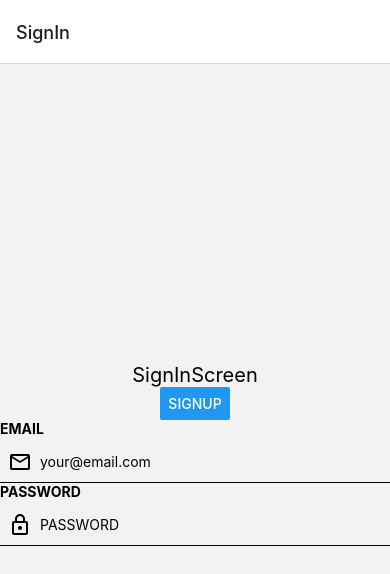
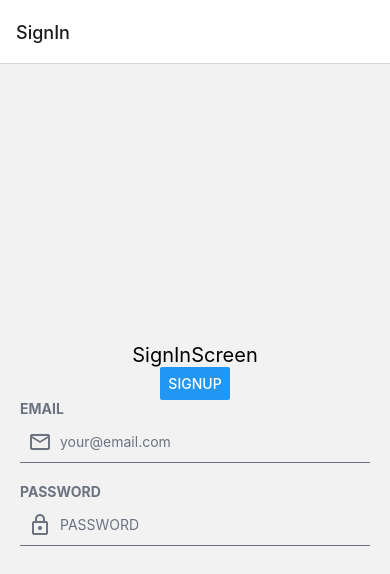
Before and after one commit to MarvelOppa/jabstargram, a React Native app: screen / in a window 390 px wide. Shown: the top 574 px of the page. Built offline with nearby package versions, Linux system fonts and the light colour scheme.

Commit message:
input 컴포넌트 스타일 적용

```diff
--- a/src/colors.js
+++ b/src/colors.js
@@ -1,2 +1,14 @@
 export const WHITE = '#ffffff';
 export const BLACK = '#000000';
+
+export const PRIMARY = {
+  LIGHT: '#fdba74',
+  DEFAULT: '#f97316',
+  DARK: '#c2410c',
+};
+
+export const GRAY = {
+  LIGHT: '#e5e7eb',
+  DEFAULT: '#d1d5db',
+  DARK: '#6b7280',
+};
--- a/src/components/Input.js
+++ b/src/components/Input.js
@@ -2,6 +2,7 @@ import { StyleSheet, Text, TextInput, View } from 'react-native';
 import PropTypes from 'prop-types';
 import { forwardRef, useState } from 'react';
 import { MaterialCommunityIcons } from '@expo/vector-icons';
+import { GRAY, PRIMARY } from '../colors';
 
 export const InputTypes = {
   EMAIL: 'EMAIL',
@@ -30,7 +31,7 @@ export const ReturnKeyTypes = {
   NEXT: 'next',
 };
 
-const Input = forwardRef(({ inputType, ...props }, ref) => {
+const Input = forwardRef(({ inputType, styles, ...props }, ref) => {
   const {
     title,
     placeholder,
@@ -40,27 +41,45 @@ const Input = forwardRef(({ inputType, ...props }, ref) => {
   } = InputTypeProps[inputType];
 
   const [isFocused, setIsFocused] = useState(false);
+  const { value } = props;
 
   return (
-    <View style={styles.container}>
-      <Text style={styles.title}>{title}</Text>
+    <View style={[defaultStyles.container, styles?.container]}>
+      <Text
+        style={[
+          defaultStyles.title,
+          {
+            color: value || isFocused ? PRIMARY.DEFAULT : GRAY.DARK,
+          },
+          styles?.title,
+        ]}
+      >
+        {title}
+      </Text>
 
       <View>
         <TextInput
           ref={ref}
           {...props}
-          style={[styles.input]}
+          style={[
+            defaultStyles.input,
+            {
+              borderColor: value || isFocused ? PRIMARY.DEFAULT : GRAY.DARK,
+              color: value || isFocused ? PRIMARY.DEFAULT : GRAY.DARK,
+            },
+            styles?.input,
+          ]}
           placeholder={placeholder}
           keyboardType={keyboardType}
           secureTextEntry={secureTextEntry}
           onBlur={() => setIsFocused(false)}
           onFocus={() => setIsFocused(true)}
         />
-        <View style={styles.icon}>
+        <View style={[defaultStyles.icon, styles?.icon]}>
           <MaterialCommunityIcons
             name={isFocused ? active : inactive}
             size={24}
-            color="black"
+            color={value || isFocused ? PRIMARY.DEFAULT : GRAY.DARK}
           />
         </View>
       </View>
@@ -72,9 +91,11 @@ Input.displayName = 'Input';
 
 Input.propTypes = {
   inputType: PropTypes.oneOf(Object.values(InputTypes)),
+  value: PropTypes.string,
+  styles: PropTypes.object,
 };
 
-const styles = StyleSheet.create({
+const defaultStyles = StyleSheet.create({
   container: {
     width: '100%',
   },
--- a/src/screens/SignInScreen.js
+++ b/src/screens/SignInScreen.js
@@ -2,8 +2,12 @@ import { Button, StyleSheet, Text, View } from 'react-native';
 import PropTypes from 'prop-types';
 import { AuthRoutes } from '../navigations/routes';
 import Input, { InputTypes } from '../components/Input';
+import { useState } from 'react';
 
 const SignInScreen = ({ navigation }) => {
+  const [email, setEmail] = useState('');
+  const [password, setPassword] = useState('');
+
   return (
     <View style={styles.container}>
       <Text style={styles.title}>SignInScreen</Text>
@@ -12,8 +16,24 @@ const SignInScreen = ({ navigation }) => {
         onPress={() => navigation.navigate(AuthRoutes.SIGN_UP)}
       />
 
-      <Input inputType={InputTypes.EMAIL} />
-      <Input inputType={InputTypes.PASSWORD} />
+      <Input
+        inputType={InputTypes.EMAIL}
+        value={email}
+        onChangeText={(text) => {
+          setEmail(text.trim());
+        }}
+        styles={{
+          container: { paddingHorizontal: 20, marginBottom: 20 },
+        }}
+      />
+      <Input
+        inputType={InputTypes.PASSWORD}
+        value={password}
+        onChangeText={(text) => {
+          setPassword(text.trim());
+        }}
+        styles={inputStyles}
+      />
     </View>
   );
 };
@@ -21,6 +41,13 @@ const SignInScreen = ({ navigation }) => {
 SignInScreen.propTypes = {
   // propTypes
 };
+
+const inputStyles = StyleSheet.create({
+  container: {
+    paddingHorizontal: 20,
+    marginBottom: 20,
+  },
+});
 
 const styles = StyleSheet.create({
   container: {
```
